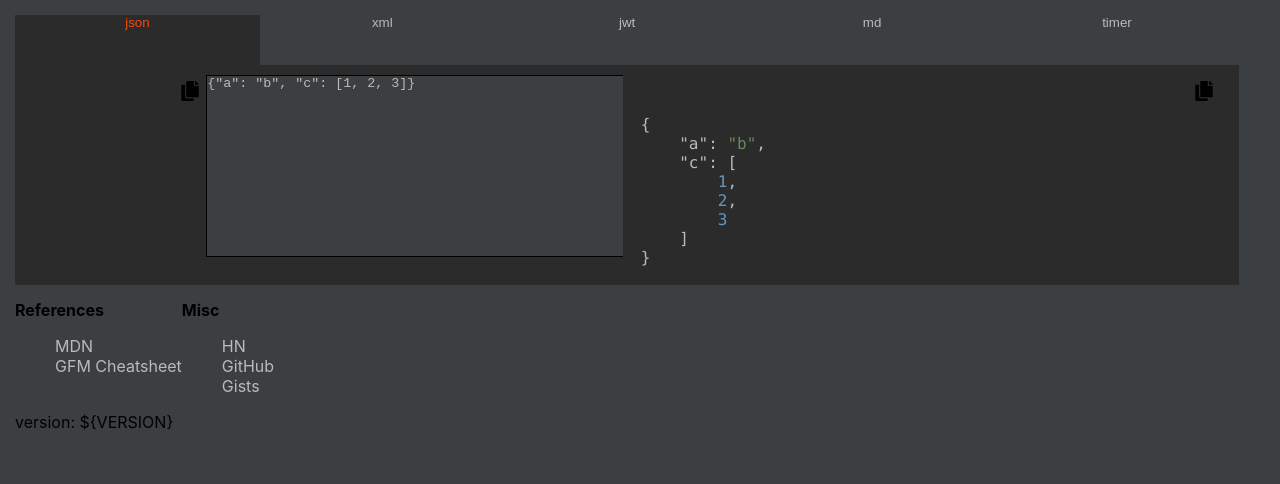
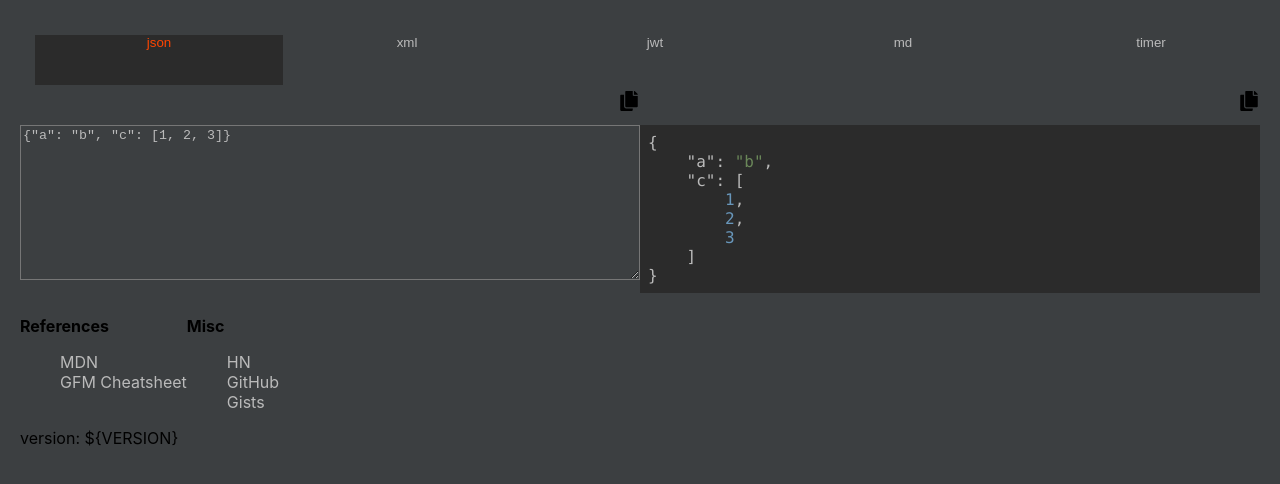
Before and after one commit to alexashley/dev-toolkit-pwa, a React (Create React App) app: page / in a window 1280 px wide. Shown: the top 484 px of the page. Built offline with nearby package versions, Linux system fonts and the light colour scheme.

Commit message:
Tweak styles

```diff
--- a/src/App.css
+++ b/src/App.css
@@ -14,10 +14,6 @@ body {
     background-color: var(--main-bg-color);
 }
 
-pre {
-    margin: 0;
-}
-
 a {
     text-decoration: none;
 }
@@ -32,18 +28,6 @@ a:visited {
 
 a {
     color: var(--text-color);
-}
-
-.app {
-    display: flex;
-    flex-direction: column;
-    height: 100%;
-}
-
-.tab-group {
-    display: flex;
-    flex-wrap: wrap;
-    max-width: 98%;
 }
 
 .tab-headers {
@@ -80,24 +64,8 @@ a {
     color: orangered;
 }
 
-.tab-content {
-    height: 100%;
-    margin-left: 15px;
-    margin-right: 15px;
-    margin-top: 0;
-    width: 100%;
-    background-color: var(--secondary-bg-color);
-}
-
 .hidden-tab {
     display: none;
-}
-
-.footer {
-    display: flex;
-    align-content: flex-start;
-    flex-direction: column;
-    margin: 15px;
 }
 
 .footer nav {
@@ -114,45 +82,45 @@ a {
 }
 
 .vertical-split-container {
+    flex-direction: row;
     display: flex;
 }
 
-@media (max-width: 920px) {
+@media all and (max-width: 920px) {
     .vertical-split-container {
         flex-direction: column;
     }
+
+    .tab-group .column {
+        width: 100%;
+    }
+}
+
+.highlight {
+    font-size: small;
+}
+
+pre {
+    overflow-y: auto;
 }
 
 .column {
-    display: flex;
-    flex-direction: column;
-    overflow-y: auto;
-    overflow-x: auto;
-    flex-wrap: wrap;
-    padding: 10px;
-    flex-basis: 48%;
-}
-
-.column-title {
-    margin: 0;
+    min-height: 100px;
+    max-width: 100%;
+    width: 50%;
 }
 
 .text-area {
     background-color: var(--main-bg-color);
+    margin-top: 8px;
     color: var(--text-color);
-    border: 1px solid black;
-    display: flex;
+    height: 70%;
     min-height: 100px;
-    height: 90%;
-    padding: 0;
-    outline: var(--main-bg-color);
+    box-sizing: border-box;
     width: 100%;
 }
 
 .error-message {
-    display: flex;
-    align-items: center;
-    align-self: flex-start;
     color: orangered;
     text-align: center;
     height: 100%;
@@ -167,5 +135,17 @@ a {
     justify-content: flex-end;
     margin: 5px 0 5px 5px;
     outline: var(--main-bg-color);
-    width: 30%;
+    width: 100%;
 }
+
+.app {
+    display: flex;
+    flex-direction: column;
+    margin: 20px;
+}
+
+.footer {
+    justify-self: flex-end;
+    margin-top: 10px;
+    justify-content: flex-start;
+}
```
